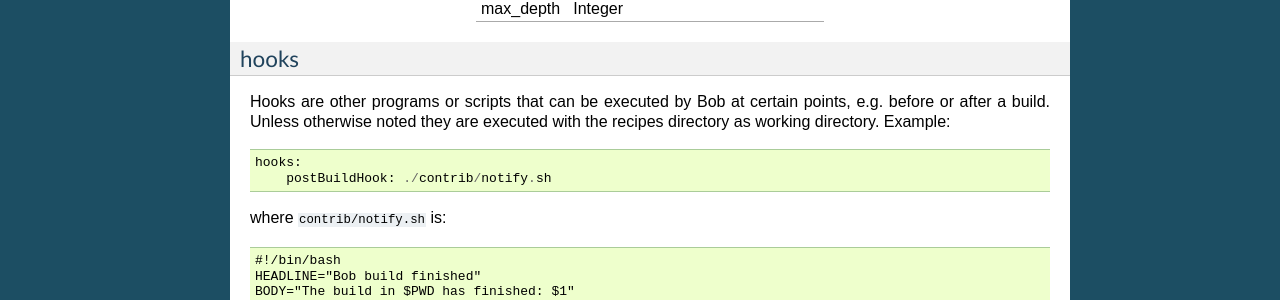
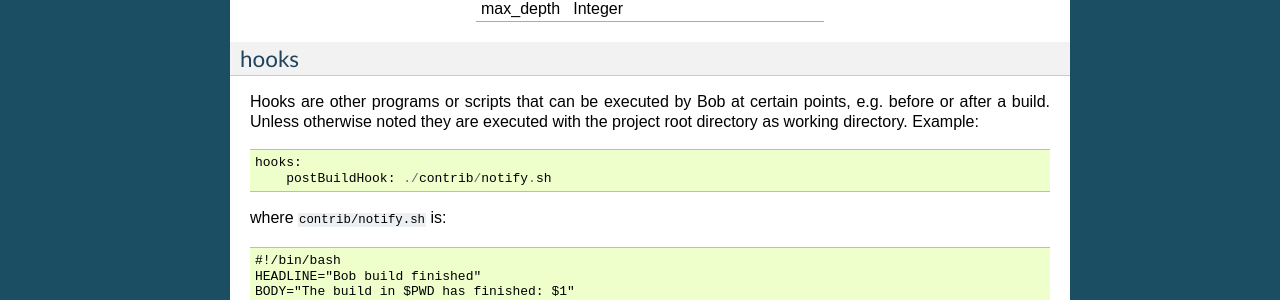
Before and after one commit to BobBuildTool/bob, a Sphinx documentation site: the page built from doc/manual/configuration.rst, in a window 1280 px wide and 900 px high, scrolled down 20910 px. Shown: the part 167-467 px from the top of the window. Built offline with Sphinx 7.4.7, drawn with Linux system fonts in a browser that asks for light colours; formulas are drawn with MathJax 3; the version number could not be read and is left out; some of the changed text lies outside the part shown.

Commit message:
doc: fix wording of "recipes" directory
The word "recipes" was used interchangeably for the project root
directory (with config.yaml, default.yaml, recipes and classes
directory) and the "recipes" directory inside that itself. Solve this
ambiguity by using a consistent naming of the "project root directory"
which, among other things, contains the "recipes directory".

Fixes #163.

```diff
--- a/doc/manual/configuration.rst
+++ b/doc/manual/configuration.rst
@@ -2,7 +2,7 @@
 =============
 
 When building packages Bob executes the instructions defined by the recipes.
-All recipes are located relative to the working directory in the ``recipes``
+All recipes are located relative to the project root directory in the ``recipes``
 subdirectory. Recipes are YAML files with a defined structure. The name of the
 recipe and the resulting package(s) is derived from the file name by removing
 the trailing '.yaml'. To aid further organization of the recipes they may be
@@ -1096,7 +1096,7 @@
     from where includes are resolved is different. Normally files are included
     relative to the currently processed file unless the
     :ref:`policies-relativeIncludes` policy is disabled. In this case files
-    included by ``default.yaml`` and by the command line use the recipes
+    included by ``default.yaml`` and by the command line use the project root
     directory as base directory.
 
 .. _configuration-config-environment:
@@ -1339,7 +1339,7 @@
 
 Hooks are other programs or scripts that can be executed by Bob at certain
 points, e.g. before or after a build. Unless otherwise noted they are executed
-with the recipes directory as working directory. Example::
+with the project root directory as working directory. Example::
 
     hooks:
         postBuildHook: ./contrib/notify.sh
--- a/doc/manual/policies.rst
+++ b/doc/manual/policies.rst
@@ -134,8 +134,8 @@
 
 Old behaviour
     Include further files from ``default.yaml`` and command line passed files
-    relative to the current recipes directory. Global configuration files use
-    the new policy in any case.
+    relative to the project root directory. Global configuration files use the
+    new policy in any case.
 
 New behaviour
     All files are included relative to the currently processed file.
--- a/doc/tutorial/compile.rst
+++ b/doc/tutorial/compile.rst
@@ -217,7 +217,7 @@
 simple it is recommended to install Bob entirely on the server.
 
 Suppose you have a suitable Jenkins server located at
-http://jenkins.intranet.local:8080. Go to the recipes directory and tell Bob
+http://jenkins.intranet.local:8080. Go to the project root directory and tell Bob
 about your server and what you want to build there (substitute ``<user>`` and
 ``<pass>`` with your actual credentials)::
 
```
Also changed, not shown: 1 other file.
